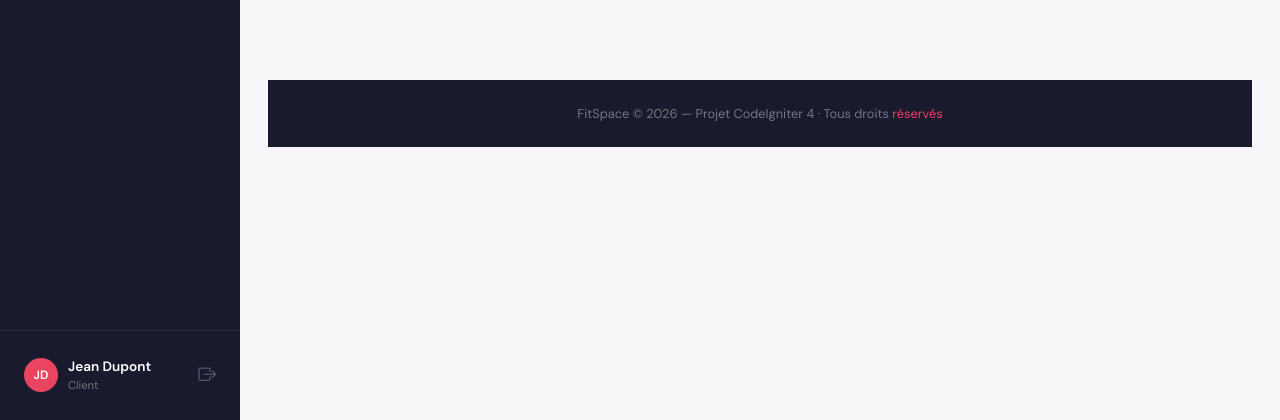
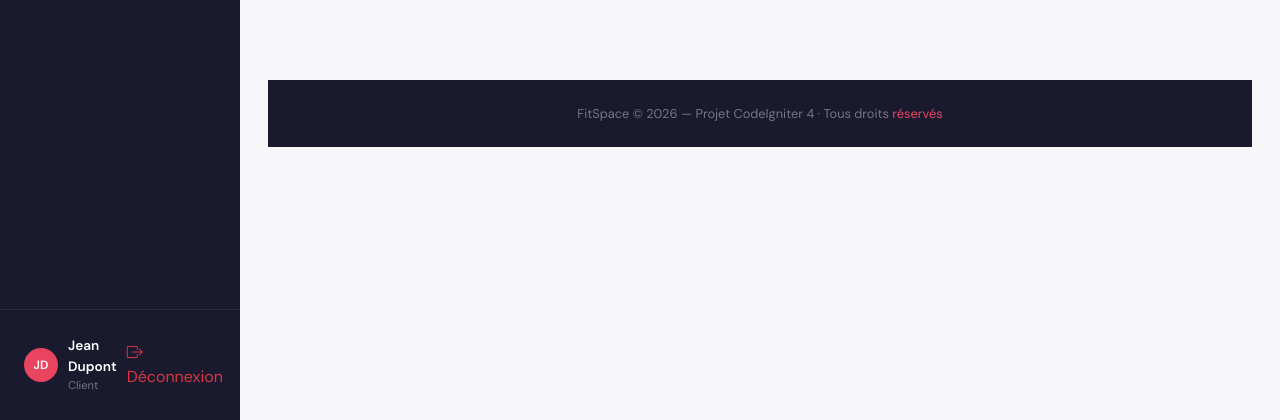
Before and after one commit to ManevaEli/sport, a CodeIgniter 4 app: the page made by codeigniter4-framework-b3359be/app/Views/client/creneaux.php in a window 1280 px wide. Shown: the part 380-800 px from the top of the page. Run offline with PHP 8.4 and a stand-in for CodeIgniter, Linux system fonts and the light colour scheme; the template is opened without the code that fills it, so the values that code supplies are empty; some libraries are stand-ins or nearby versions.

Commit message:
deconnexion

```diff
--- a/codeigniter4-framework-b3359be/app/Views/auth/register.php
+++ b/codeigniter4-framework-b3359be/app/Views/auth/register.php
@@ -48,7 +48,7 @@
       </form>
 
       <hr class="auth-divider" />
-      <div class="auth-footer">Déjà inscrit ? <a href="#page-login">Se connecter</a></div>
+      <div class="auth-footer">Déjà inscrit ? <a href="<?= base_url('/log') ?>">Se connecter</a></div>
     </div>
   </div>
 </section>
--- a/codeigniter4-framework-b3359be/app/Views/partials/sidebar_client.php
+++ b/codeigniter4-framework-b3359be/app/Views/partials/sidebar_client.php
@@ -59,11 +59,10 @@
                 <div class="name">Jean Dupont</div>
                 <div class="role">Client</div>
             </div>
-
-            <a
-                href="<?= base_url('/logout') ?>"
-                style="margin-left:auto;color:rgba(255,255,255,0.3);font-size:1.1rem;"
-            >
+            <a href="<?= base_url('/logout') ?>" class="nav-link text-danger">
+    <i class="bi bi-box-arrow-right"></i>
+    <span>Déconnexion</span>
+</a>
                 <i class="bi bi-box-arrow-right"></i>
             </a>
 
```
Also changed, not shown: codeigniter4-framework-b3359be/app/Controllers/Home.php (+8 -0 lines), codeigniter4-framework-b3359be/writable/database.db, 1 other file.
